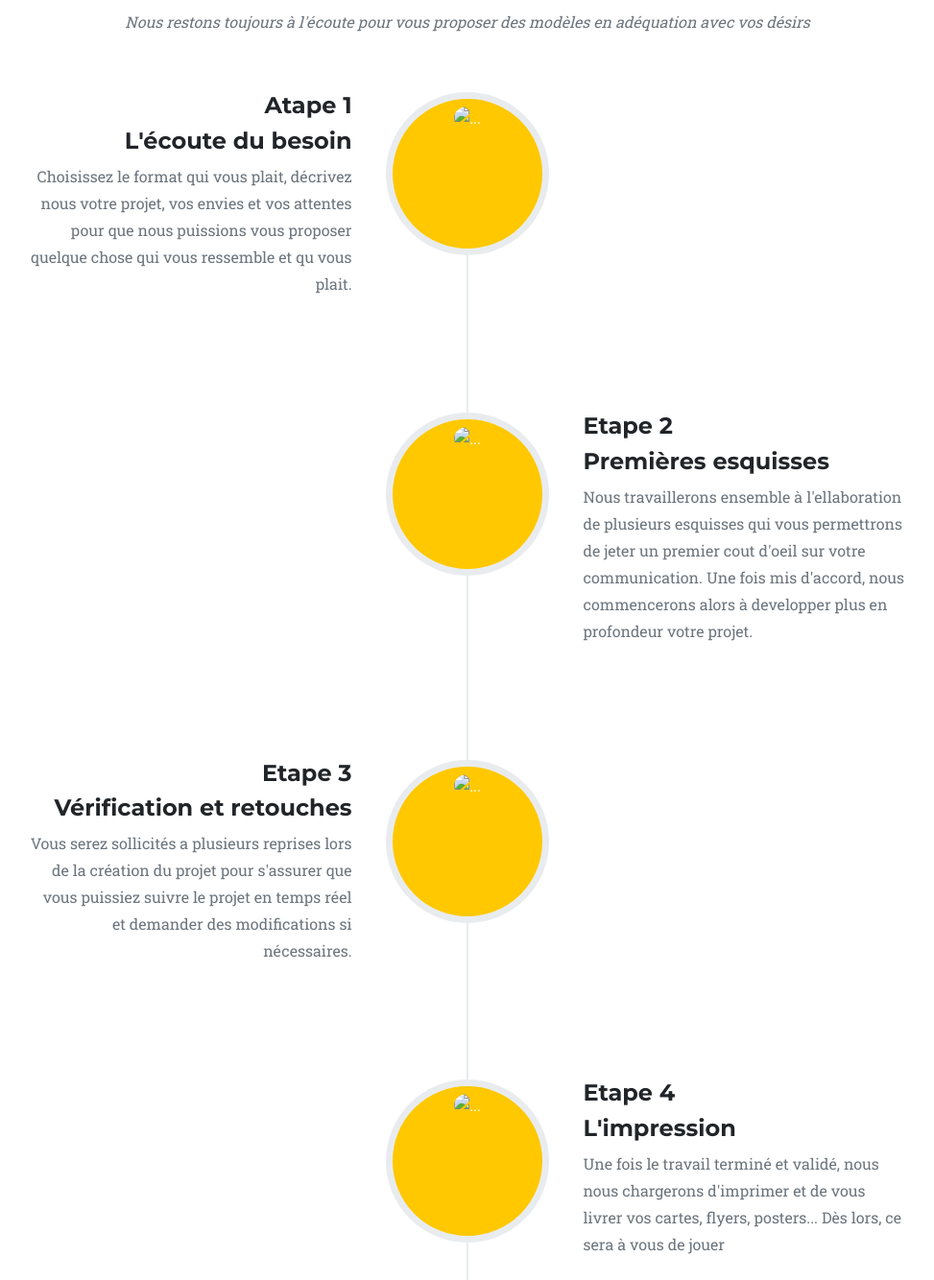
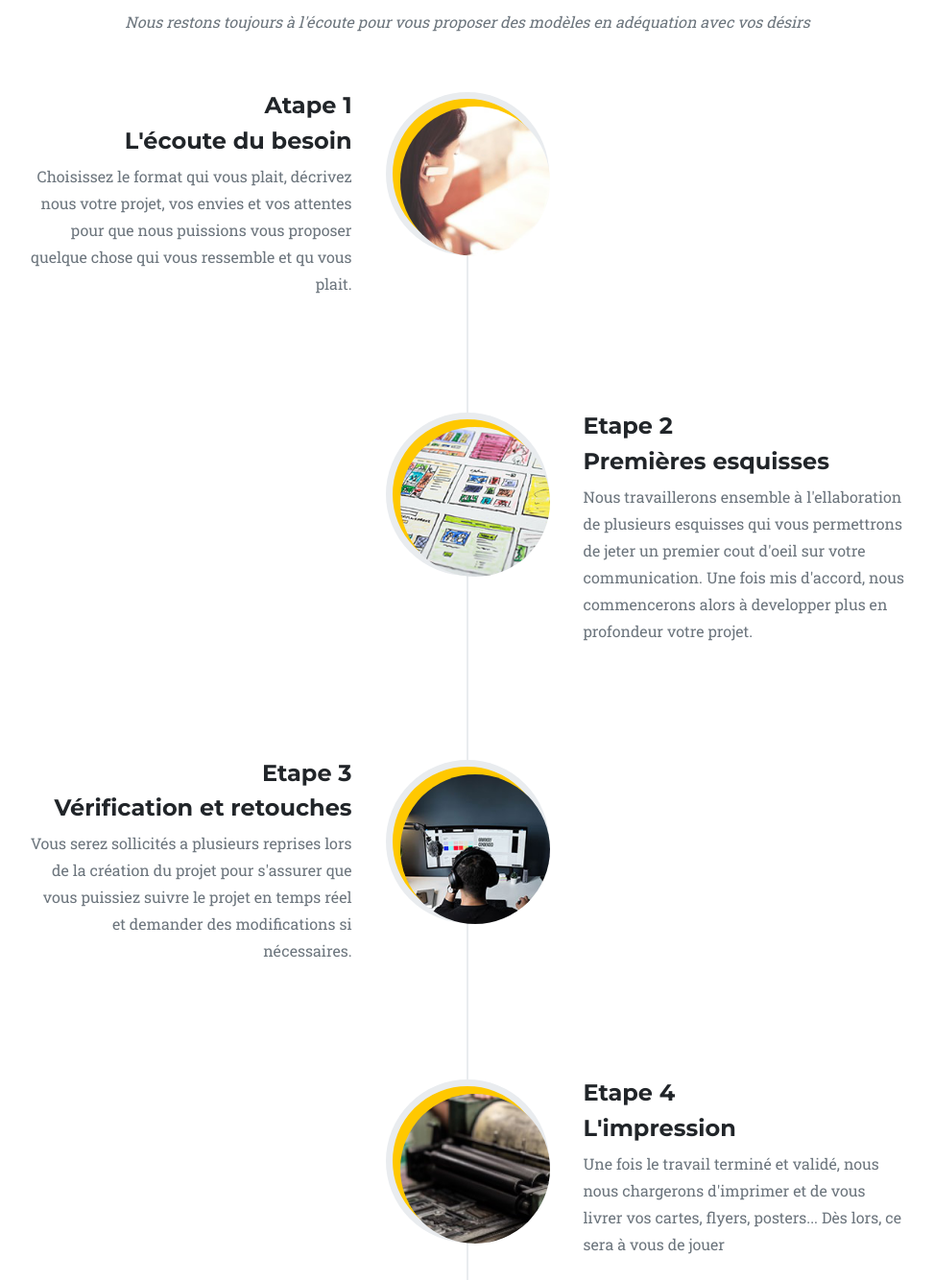
Before and after one commit to TTSVega/maincom.3, a plain HTML site: page index.html in a window 1280 px wide. Shown: the part 3490-4824 px from the top of the page at 96% size, without its empty margins (153-1126 px from the left). Drawn offline with nearby package versions, Linux system fonts and the light colour scheme; the site is published under a folder, as on GitHub Pages, so addresses that start at the root find nothing.

Commit message:
Update index.html

```diff
--- a/index.html
+++ b/index.html
@@ -290,7 +290,7 @@
                 </div>
                 <ul class="timeline">
                     <li>
-                        <div class="timeline-image"><img class="rounded-circle img-fluid" src="/assets/img/about/2.png" alt="..." /></div>
+                        <div class="timeline-image"><img class="rounded-circle img-fluid" src="assets/img/about/2.png" alt="..." /></div>
                         <div class="timeline-panel">
                             <div class="timeline-heading">
                                 <h4>Atape 1</h4>
@@ -300,7 +300,7 @@
                         </div>
                     </li>
                     <li class="timeline-inverted">
-                        <div class="timeline-image"><img class="rounded-circle img-fluid" src="/assets/img/about/1.png" alt="..." /></div>
+                        <div class="timeline-image"><img class="rounded-circle img-fluid" src="assets/img/about/1.png" alt="..." /></div>
                         <div class="timeline-panel">
                             <div class="timeline-heading">
                                 <h4>Etape 2</h4>
@@ -310,7 +310,7 @@
                         </div>
                     </li>
                     <li>
-                        <div class="timeline-image"><img class="rounded-circle img-fluid" src="/assets/img/about/3.png" alt="..." /></div>
+                        <div class="timeline-image"><img class="rounded-circle img-fluid" src="assets/img/about/3.png" alt="..." /></div>
                         <div class="timeline-panel">
                             <div class="timeline-heading">
                                 <h4>Etape 3</h4>
@@ -320,7 +320,7 @@
                         </div>
                     </li>
                     <li class="timeline-inverted">
-                        <div class="timeline-image"><img class="rounded-circle img-fluid" src="/assets/img/about/4.png" alt="..." /></div>
+                        <div class="timeline-image"><img class="rounded-circle img-fluid" src="assets/img/about/4.png" alt="..." /></div>
                         <div class="timeline-panel">
                             <div class="timeline-heading">
                                 <h4>Etape 4</h4>
@@ -353,7 +353,7 @@
                 <div class="row">
                     <div class="col-lg-6">
                         <div class="team-member">
-                            <img class="mx-auto rounded-circle" src="/assets/img/team/1.png" alt="..." />
+                            <img class="mx-auto rounded-circle" src="assets/img/team/1.png" alt="..." />
                             <h4>Patrick Wolosik</h4>
                             <p class="text-muted">Lead Designer</p>
                             <a class="btn btn-dark btn-social mx-2" href="https://www.linkedin.com/in/patrick-wolosik-icam/"><i class="fab fa-linkedin-in"></i></a>
@@ -361,7 +361,7 @@
                     </div>
                     <div class="col-lg-6">
                         <div class="team-member">
-                            <img class="mx-auto rounded-circle" src="/assets/img/team/louab.png" alt="..." />
+                            <img class="mx-auto rounded-circle" src="assets/img/team/louab.png" alt="..." />
                             <h4>Louhab Fedala</h4>
                             <p class="text-muted">Expert en Communication digitale</p>
                             <a class="btn btn-dark btn-social mx-2" href="https://www.linkedin.com/in/louab-fedala-4b171655/"><i class="fab fa-linkedin-in"></i></a>
```
